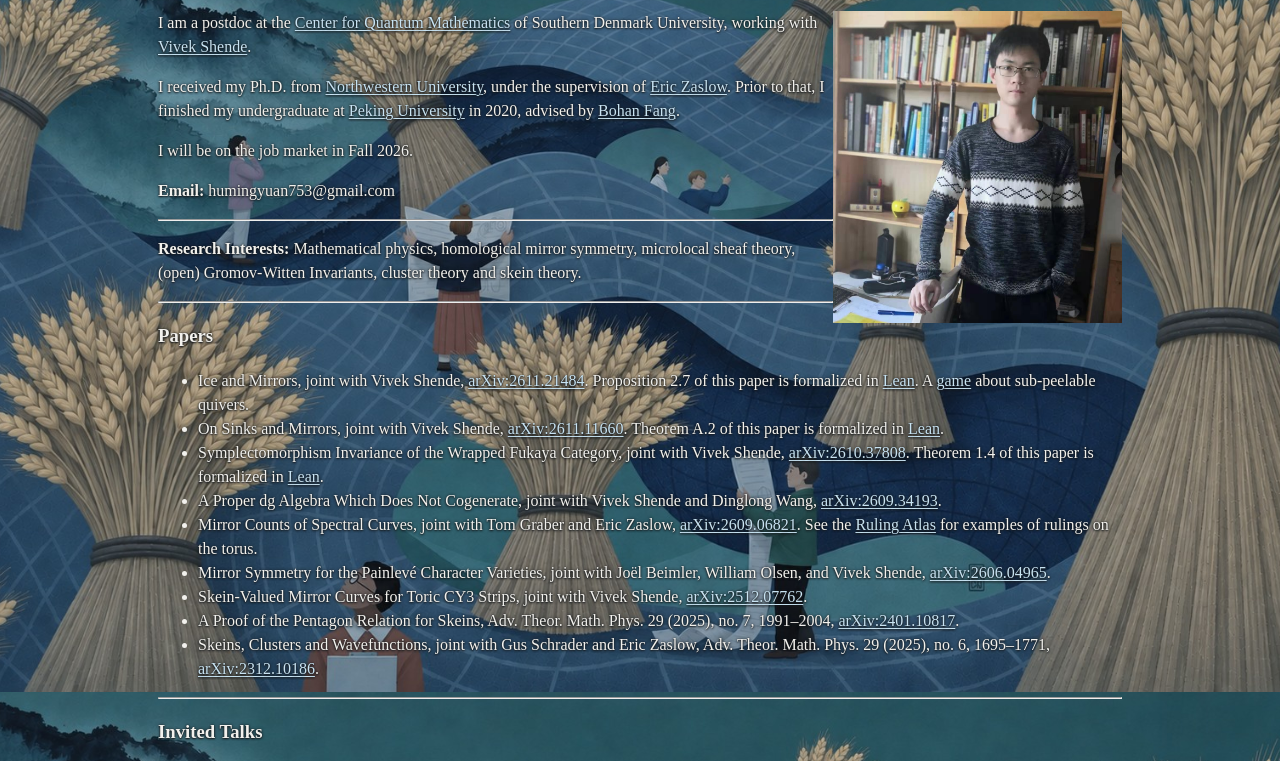
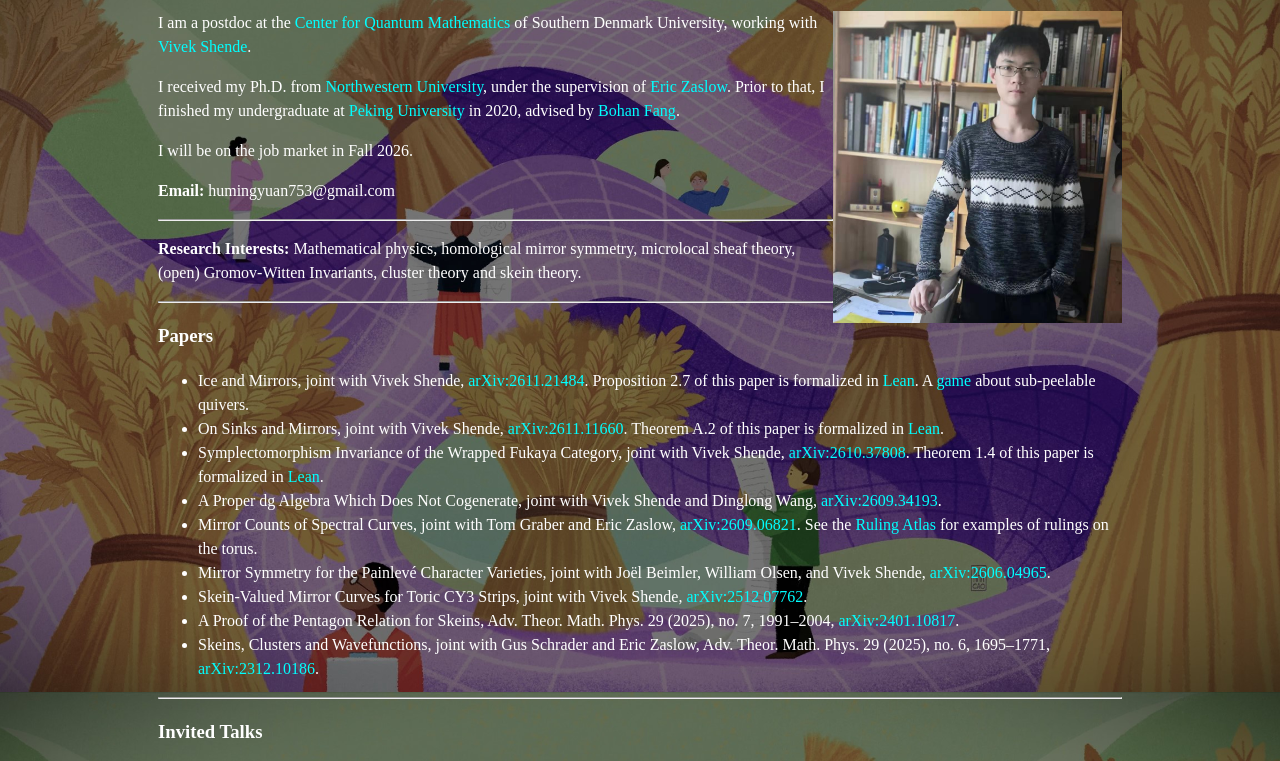
Before and after one commit to Hu-Mingyuan/Hu-Mingyuan.github.io, a plain HTML site: page index.html in a window 1280 px wide. Shown: the part 108-869 px from the top of the page. Drawn offline with Linux system fonts and the light colour scheme.

Commit message:
Restore original homepage background and text colors

```diff
--- a/index.html
+++ b/index.html
@@ -6,23 +6,24 @@
         <link rel="icon" type="image/x-icon" href="favicon.ico">
 
         <style>
-        a:link, a:visited {
-            color: #C8E3F2;
-            text-decoration: underline;
-            text-decoration-thickness: 1px;
-            text-underline-offset: 0.15em;
+
+	a:link{
+        	color: cyan;
+            text-decoration:none;
+        }
+        a:visited{
+        	color:cyan;
+            text-decoration:none;
         }
 
-        body {
-            line-height: 1.5;
-            color: #F2F1ED;
-            text-shadow: 0 1px 2px #16191c, 0 0 3px #16191c;
-            background-color: #303133;
-            background-image: url('sheaves-ink-wheat.jpg');
-            background-repeat: no-repeat;
-            background-attachment: fixed;
-            background-size: cover;
-        }
+        body{
+	line-height: 1.5 ;
+        color: white;
+        background-image: url('sheaves.jpg');
+        background-repeat: no-repeat;
+        background-attachment: fixed;
+        background-size: cover;
+	}
 
 	.body{
 	margin-left: 150px;
```
Also changed, not shown: sheaves-ink-wheat.jpg (deleted).
